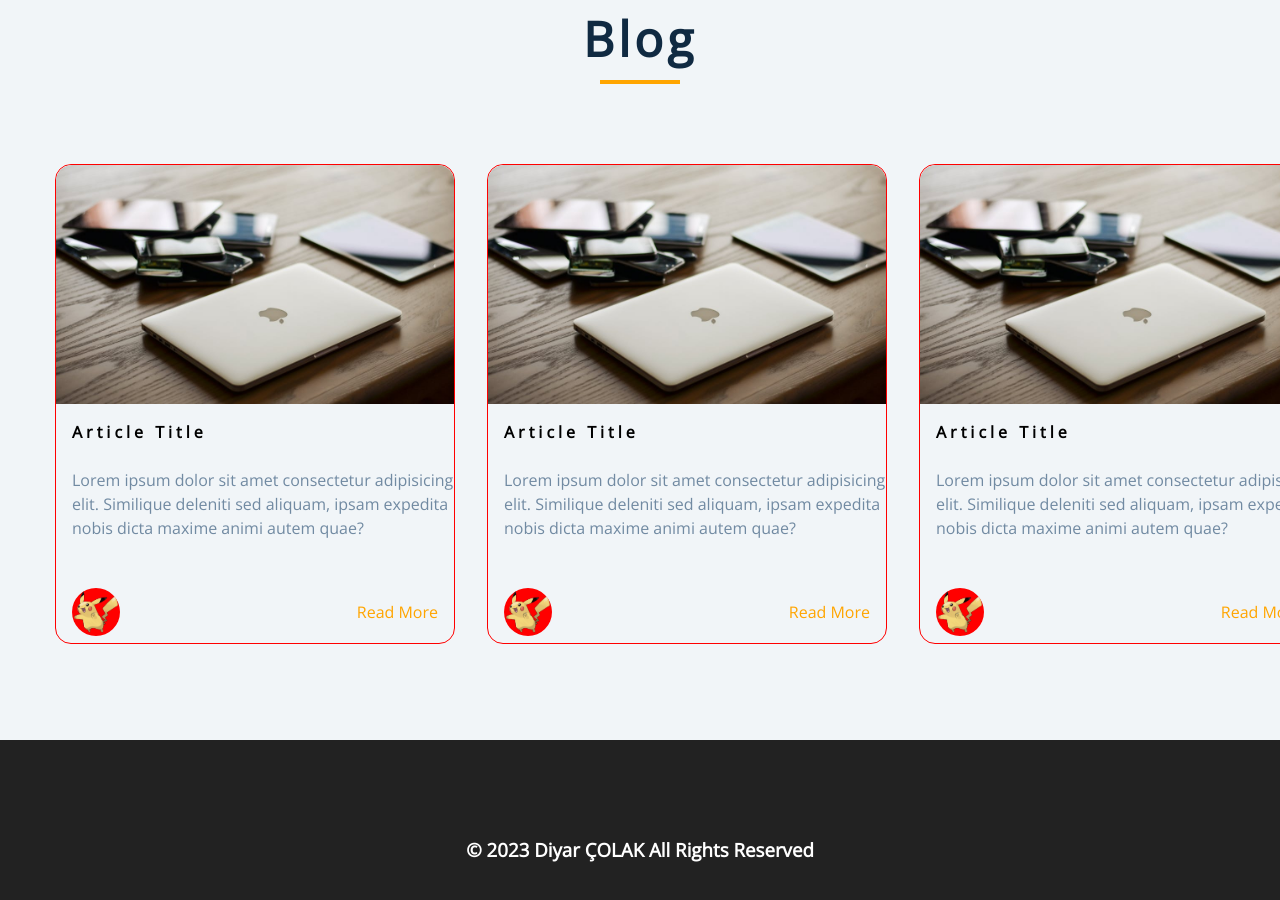
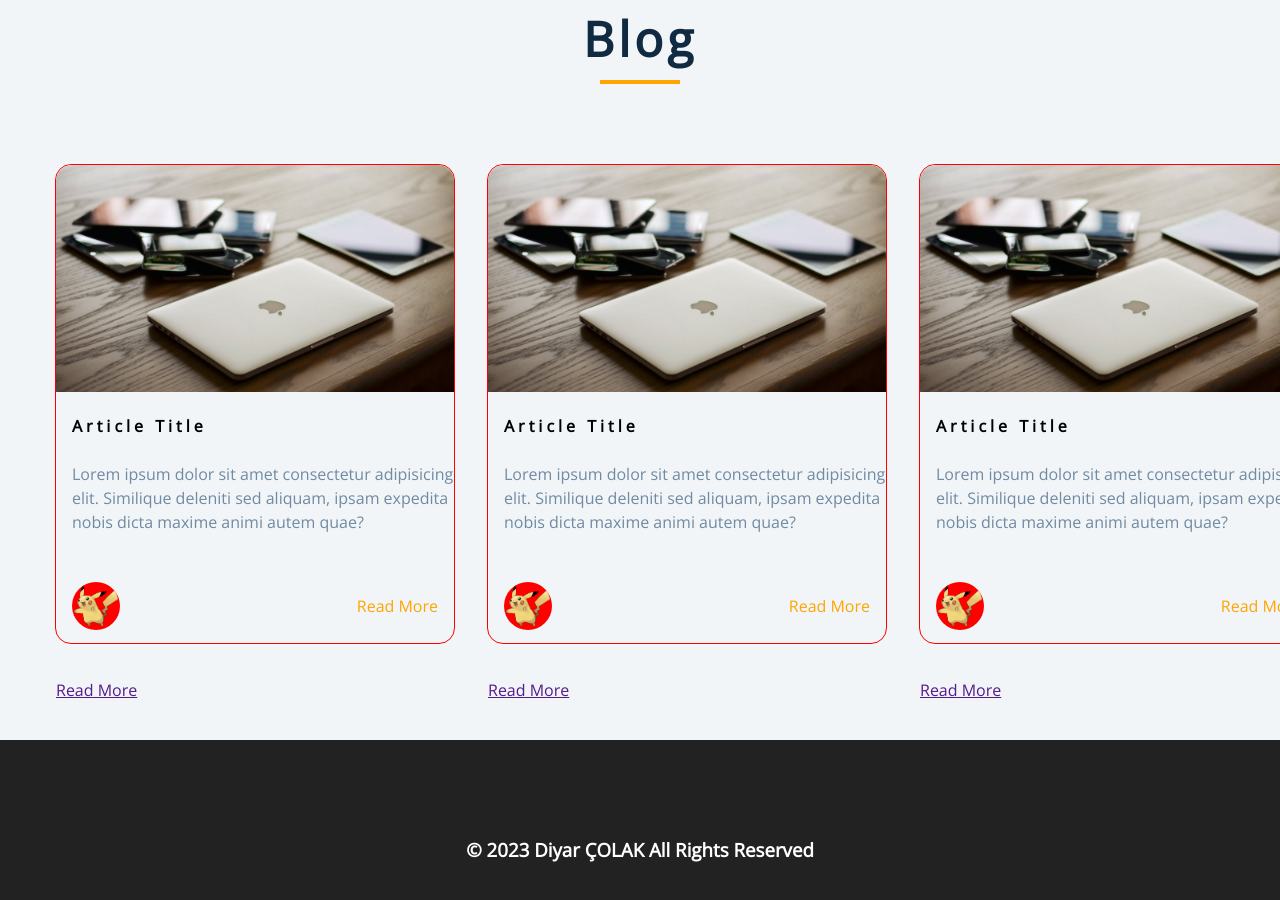
Before and after one commit to diyarcolakk/CvCalismas-G-ncel, a plain HTML site: page index.html in a window 1280 px wide. Shown: the part 5452-6352 px from the top of the page. Drawn offline with nearby package versions, Linux system fonts and the light colour scheme.

Commit message:
Add files via upload

```diff
--- a/index.html
+++ b/index.html
@@ -37,7 +37,7 @@
         </div>
         <div class="hero-img">
           <img
-            src="/Squirtle.png"
+            src="Squirtle.png"
             alt="One of the Water Type Pokemon, Squirtle!"
           />
         </div>
@@ -183,7 +183,7 @@
         class="video-container"
         poster="/macbook.jpeg"
       >
-        <source src="/connect.mp4" type="video/mp4" />
+        <source src="connect.mp4" type="video/mp4" />
         Sorry, your browser does not support embedded videos
       </video>
       <div class="video-banner">
@@ -234,7 +234,7 @@
             </div>
           </div>
         </div>
-        <div class="roadmap backend">
+        <div class="roadmap">
           <h3>Back-End</h3>
           <div class="skill">
             <p class="skill-name">Node</p>
@@ -319,16 +319,19 @@
         </div>
       </div>
       <div class="caroussel">
+        <!--1. başlangıç-->
         <div class="default-caroussel">
+          <div class="thecard">
+            <div class="front transform-card">
               <div class="card-1">
                 <img src="/macbook.jpeg" alt="" />
               </div>
               <div class="card-2">
                 <h4>Article Title</h4>
                 <p>
-              Lorem ipsum dolor sit amet consectetur adipisicing elit. Similique
-              deleniti sed aliquam, ipsam expedita nobis dicta maxime animi
-              autem quae?
+                  Lorem ipsum dolor sit amet consectetur adipisicing elit.
+                  Similique deleniti sed aliquam, ipsam expedita nobis dicta
+                  maxime animi autem quae?
                 </p>
                 <div class="card-bottom">
                   <div class="avatar-icon">
@@ -342,16 +345,24 @@
                 </div>
               </div>
             </div>
+            <div class="backend transform-card">
+              <div class="backend-text"><a href="">Read More</a></div>
+            </div>
+          </div>
+        </div>
+        <!--1. bitiş-->
         <div class="default-caroussel">
+          <div>
+            <div class="front transform-card">
               <div class="card-1">
                 <img src="/macbook.jpeg" alt="" />
               </div>
               <div class="card-2">
                 <h4>Article Title</h4>
                 <p>
-              Lorem ipsum dolor sit amet consectetur adipisicing elit. Similique
-              deleniti sed aliquam, ipsam expedita nobis dicta maxime animi
-              autem quae?
+                  Lorem ipsum dolor sit amet consectetur adipisicing elit.
+                  Similique deleniti sed aliquam, ipsam expedita nobis dicta
+                  maxime animi autem quae?
                 </p>
                 <div class="card-bottom">
                   <div class="avatar-icon">
@@ -365,16 +376,23 @@
                 </div>
               </div>
             </div>
+            <div class="backend transform-card">
+              <div class="backend-text"><a href="">Read More</a></div>
+            </div>
+          </div>
+        </div>
+
         <div class="default-caroussel">
+          <div class="front transform-card">
             <div class="card-1">
               <img src="/macbook.jpeg" alt="" />
             </div>
             <div class="card-2">
               <h4>Article Title</h4>
               <p>
-              Lorem ipsum dolor sit amet consectetur adipisicing elit. Similique
-              deleniti sed aliquam, ipsam expedita nobis dicta maxime animi
-              autem quae?
+                Lorem ipsum dolor sit amet consectetur adipisicing elit.
+                Similique deleniti sed aliquam, ipsam expedita nobis dicta
+                maxime animi autem quae?
               </p>
               <div class="card-bottom">
                 <div class="avatar-icon">
@@ -386,6 +404,10 @@
                   >
                 </div>
               </div>
+            </div>
+          </div>
+          <div class="backend transform-card">
+            <div class="backend-text"><a href="">Read More</a></div>
           </div>
         </div>
       </div>
```
Lines whose indentation alone changed are shown as unchanged.
